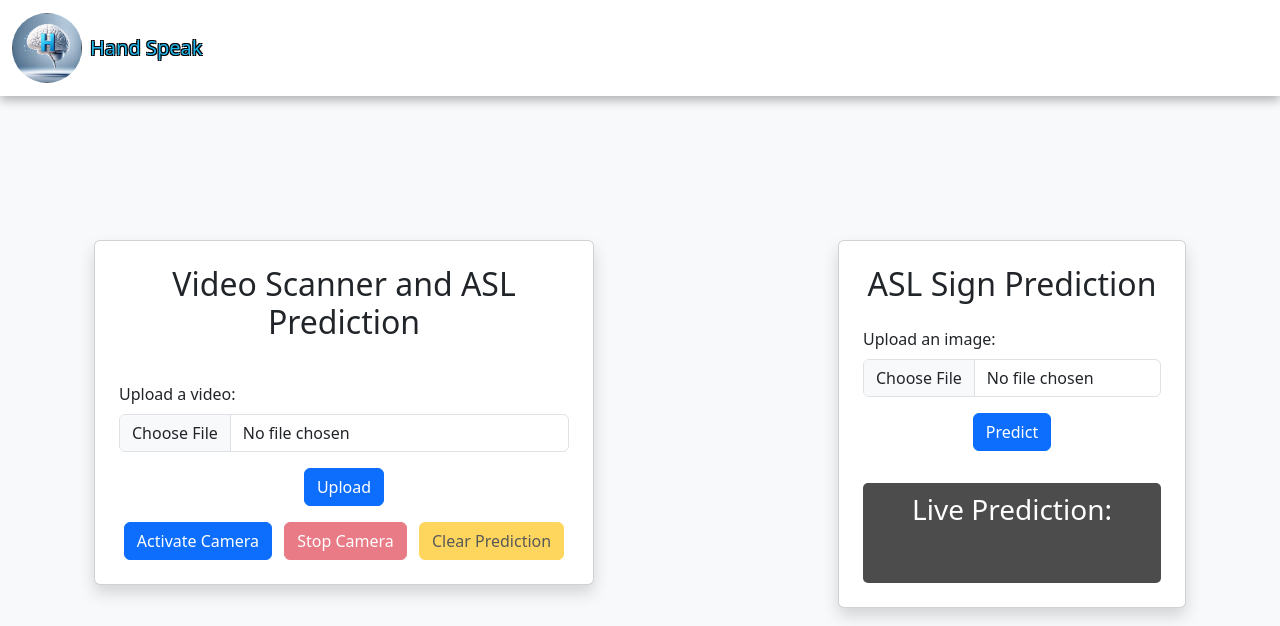
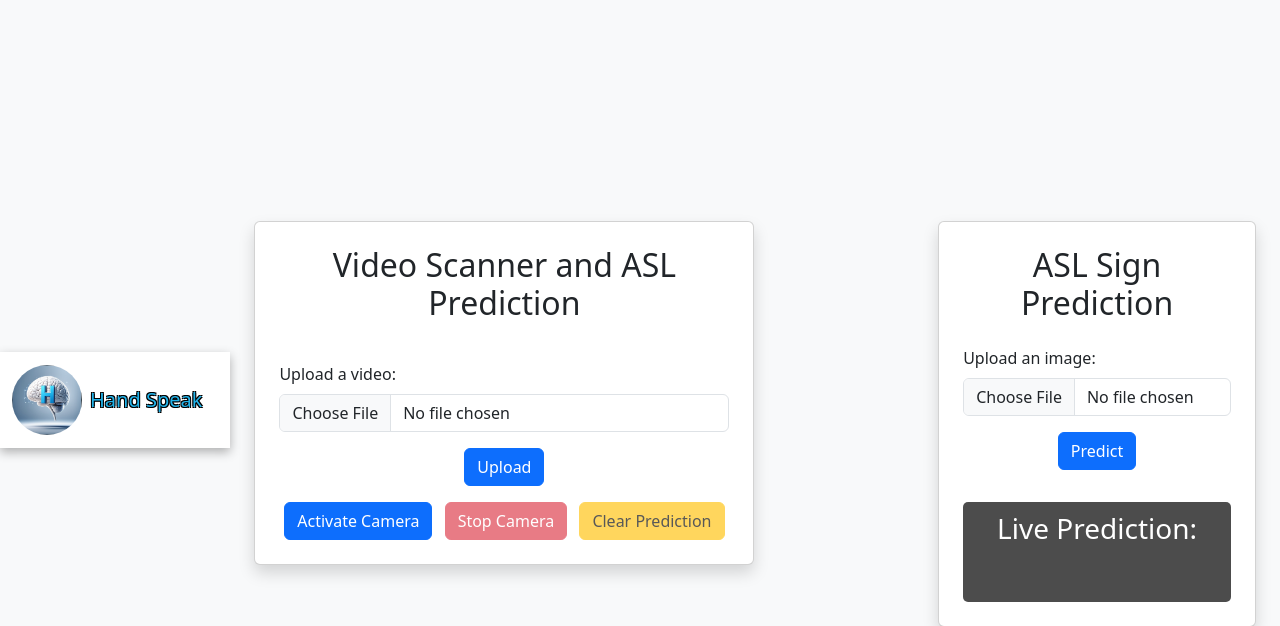
Before and after one commit to No-Country-simulation/equipo-c23-09-data, a Flask app: page / in a window 1280 px wide. Shown: the top 626 px of the page. Run offline with Flask 3, Linux system fonts and the light colour scheme.

Commit message:
agregando cambios a base.html

```diff
--- a/equipo-c23-09-data-main/templates/base.html
+++ b/equipo-c23-09-data-main/templates/base.html
@@ -15,7 +15,7 @@
     />
   </head>
   <body>
-    <nav class="navbar navbar-expand-lg navbar-light fixed-top navbar-custom">
+    <nav class="navbar navbar-expand-lg navbar-light navbar-custom">
       <div class="container-fluid">
         <a
           class="navbar-brand d-flex align-items-center"
```
Also changed, not shown: 1 other file.
